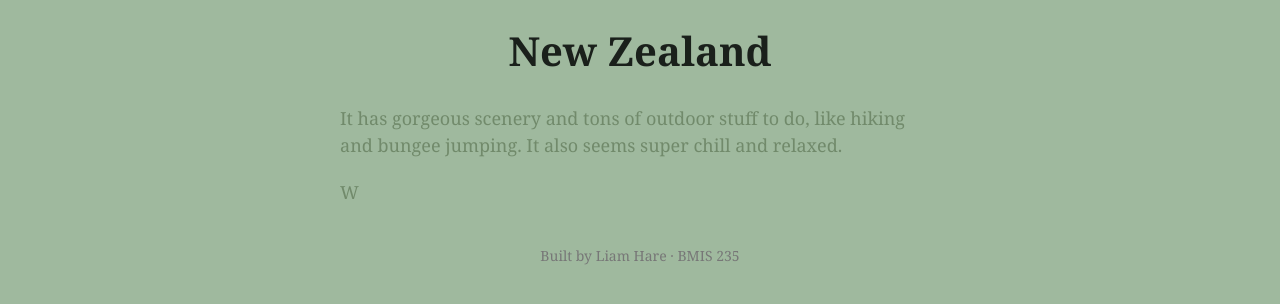
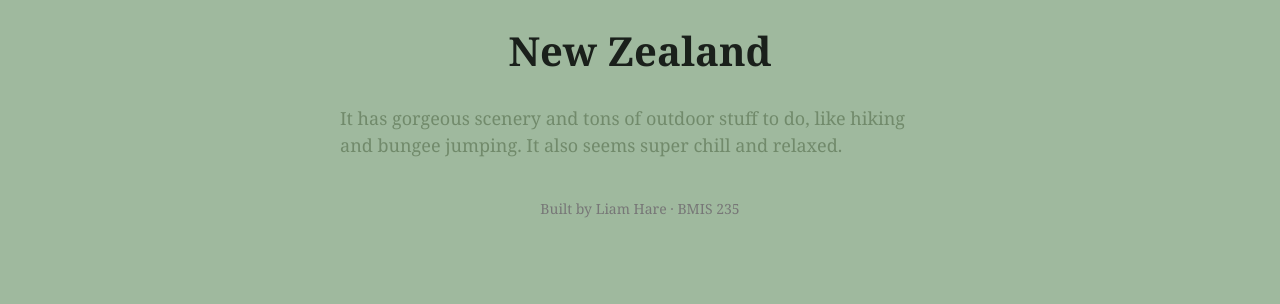
Before and after one commit to hareliam/bmis235-html-3, a plain HTML site: page NewZealand.html in a window 1280 px wide. Shown: the part 90-394 px from the top of the page. Drawn offline with Linux system fonts and the light colour scheme.

Commit message:
Clean up paragraph content in NewZealand.html
Removed incomplete paragraph and added an empty paragraph.

```diff
--- a/NewZealand.html
+++ b/NewZealand.html
@@ -30,7 +30,7 @@
 
 <h1>New Zealand</h1>
 <p>It has gorgeous scenery and tons of outdoor stuff to do, like hiking and bungee jumping. It also seems super chill and relaxed.</p>
-<p>W</p>
+<p></p>
 
 <!-- Footer: fill in your name -->
 <footer>Built by Liam Hare &middot; BMIS 235</footer>
```
